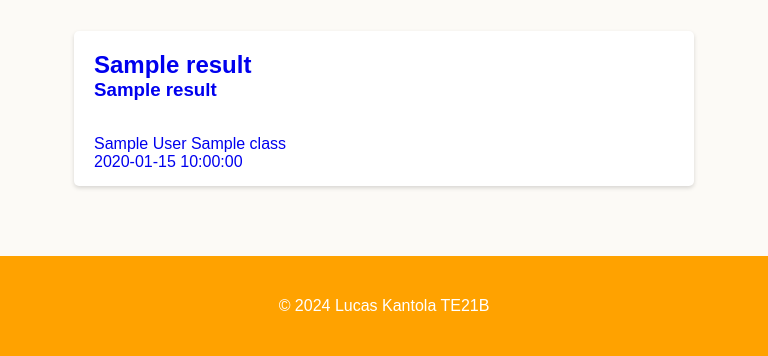
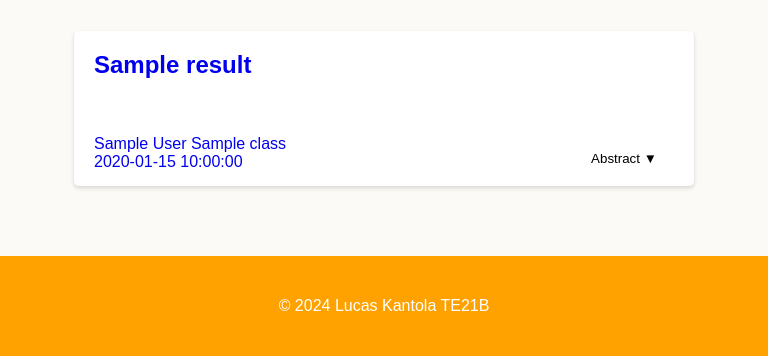
Before and after one commit to LucasKantola/Ostrabo-DB, a Laravel app: template resources/views/search.blade.php in a window 768 px wide. Shown: the part 463-819 px from the top of the page. Run offline with Laravel 12, Linux system fonts and the light colour scheme; the template is opened without the code that fills it: most values are stand-ins (such as "Sample title", 1, 10 or a date in 2020); some web fonts are replaced.

Commit message:
changed styling of article elements

```diff
--- a/public/style/search.css
+++ b/public/style/search.css
@@ -52,11 +52,14 @@
 }
 
 article > .article-content{
+    flex-grow: 1;
     height: 125px;
     justify-content: space-between;
 }
 
 article > .article-content > a{
+    max-width: 66%;
+    word-wrap: break-word;
     text-decoration: none;
     cursor: pointer;
 }
@@ -67,14 +70,14 @@
 }
 
 article .article-right > button{
-    background-color: var(--primary);
-    color: white;
+    width: 40%;
+    background-color: var(--secondary-background);
     border: none;
     border-radius: 5px;
     padding: 5px;
     cursor: pointer;
     transition: background-color 0.2s ease-out;
-    margin-top: auto;
+    margin: auto 0 0 auto;
 }
 article .article-right > button:focus{
     outline: 3px solid gray;
@@ -130,23 +133,33 @@
         max-width: 30% !important;
         min-width: 100% !important;
     }
-    main .article-container > article{
-        min-height: 100px;
-        min-width: 100%;
-        max-width: 500px;
+    article .tags-container{
+        display: none;
     }
-    article .abstract-dropdown, article button, article .tags-container, .article-right{
-        display: none;
+    article .article-content a{
+        max-width: fit-content;
+    }
+    article .article-right{
+        width: 0px !important;
+    }
+    .article-right button{
+        position: relative;
+        width: 100px !important;
+        bottom: 5px;
+        right: 100px;
     }
 }
 @media screen and (max-width: 479px) {
+    header img{
+        width: 300px;
+    }
     main{
-        max-width: 400px;
-        min-width: 100px;
+        padding: 0;
+        max-width: 100%;
     }
     main .article-container{
-        max-width: 100px;
-        min-width: 400px;
+        max-width: 30% !important;
+        min-width: 100% !important;
     }
     .article-container article, .article-content{
         min-height: 100px !important;
@@ -155,8 +168,8 @@
     .article-content{
         height: 50px !important;
     }
-    .article-content h3{
-        display: none;
+    .article-content > a{
+        max-width: 100% !important;
     }
     article .abstract-dropdown, article button, article .tags-container, .article-right{
         display: none;
--- a/resources/views/search.blade.php
+++ b/resources/views/search.blade.php
@@ -28,9 +28,8 @@
             @forelse($results as $result)
                 <article class="w100 selectable">
                     <div class="w100 article-content flex-row">
-                        <a href="{{route("show", $result->id)}}" class="article-left flex-column wh100">
+                        <a href="{{route("show", $result->id)}}" class="article-left flex-column h100">
                             <h2>{{$result->title}}</h2>
-                            <h3>{{$result->subtitle}}</h3>
                             <div class="bottom">
                                 <p class="author">{{$result->author." ".$result->class}}</p>
                                 <p class="date">{{$result->date}}</p>
```
